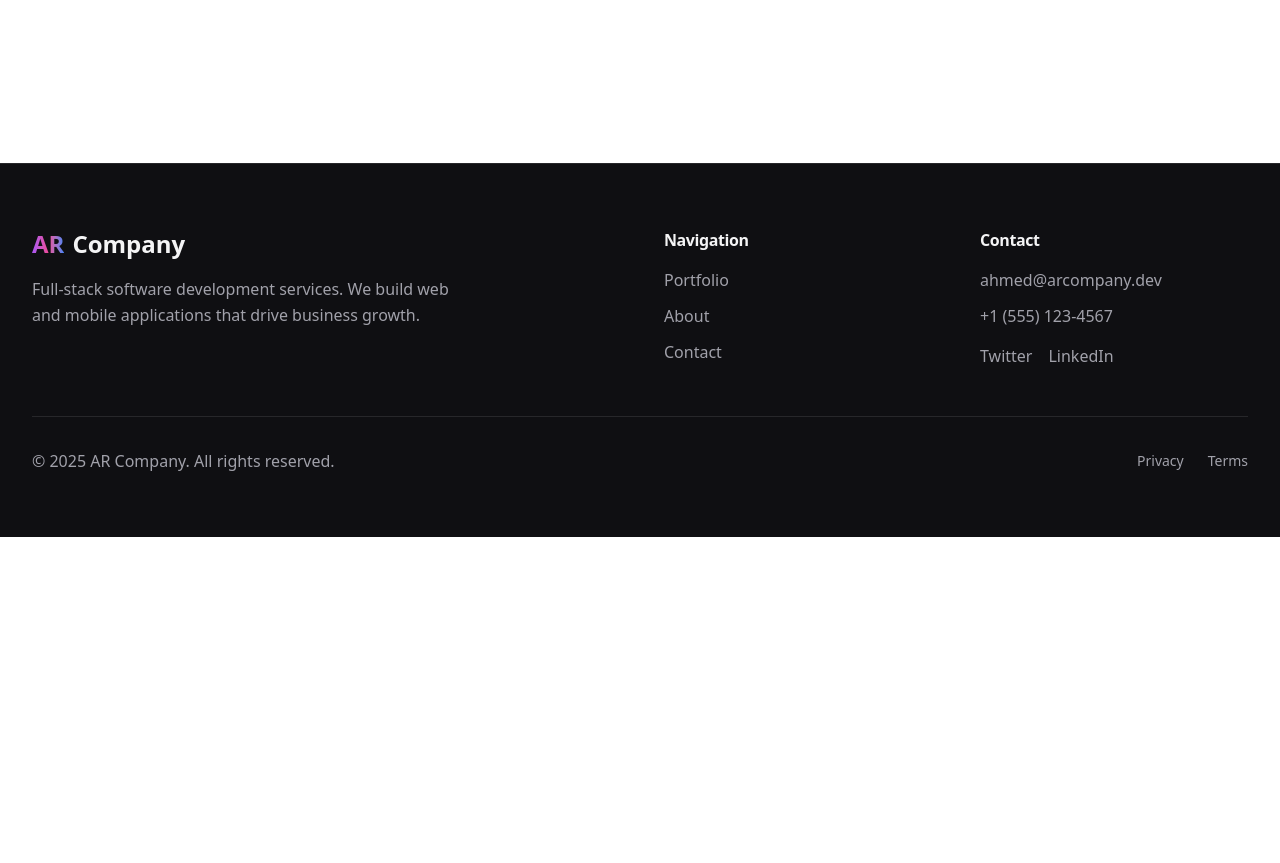
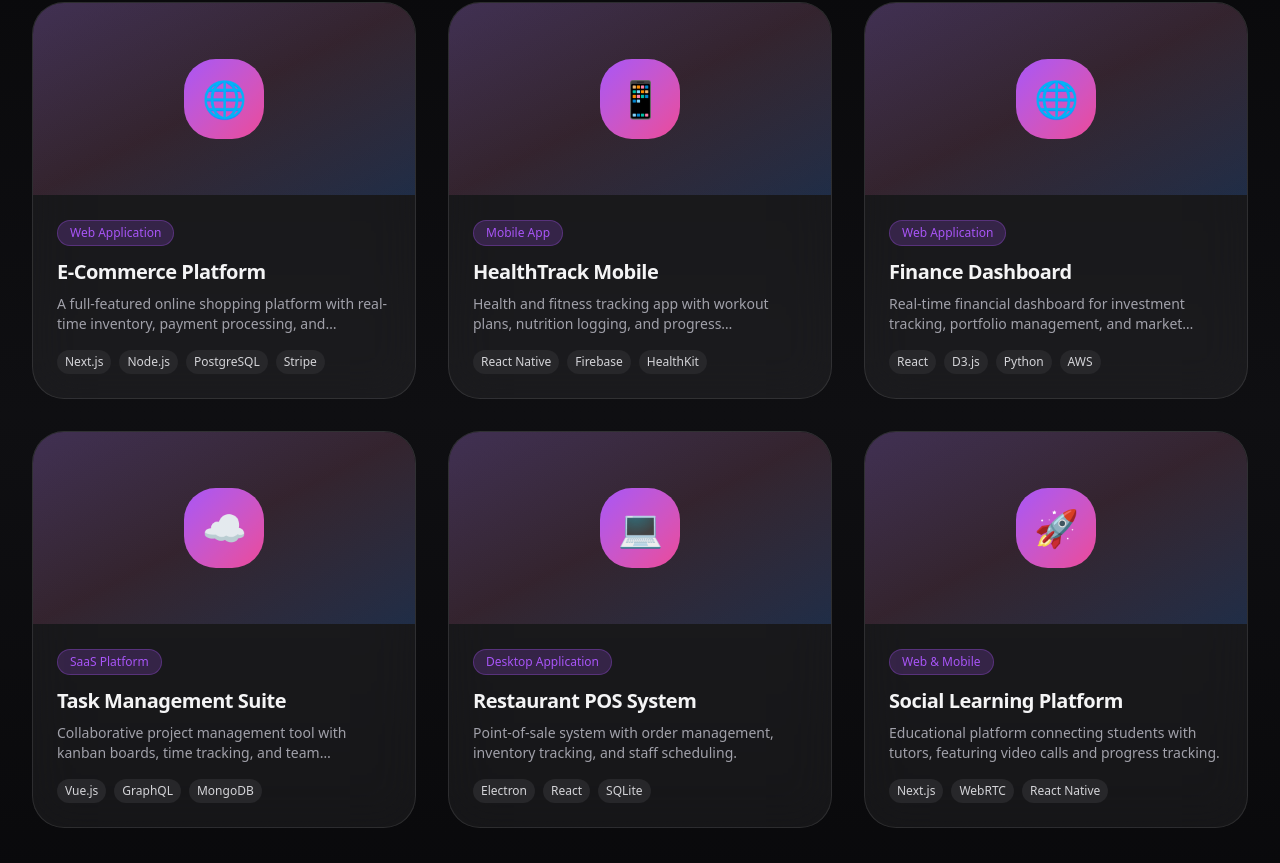
Before and after one commit to happy-code-vector/AR_company_site, a Next.js app: page /portfolio in a window 1280 px wide. Before the commit this address had no page. Shown: the part 717-1580 px from the top of the page. Before the commit the page ends 1254 px from the top, so only its background shows below. Built offline with nearby package versions, Linux system fonts and the light colour scheme.

Commit message:
fix: temp content for portfolios

```diff
--- /dev/null
+++ b/app/portfolio/page.tsx
@@ -0,0 +1,80 @@
+import { Metadata } from 'next'
+import { getMDXBySlug } from '@/lib/mdx'
+import Hero from '@/components/sections/Hero'
+import Card from '@/components/ui/Card'
+import Badge from '@/components/ui/Badge'
+
+export const metadata: Metadata = {
+  title: 'Portfolio - AR Company',
+  description: 'Explore our portfolio of web and mobile applications built for clients across various industries.',
+}
+
+export default async function PortfolioPage() {
+  const data = await getMDXBySlug('portfolio', 'portfolio')
+
+  return (
+    <>
+      {data && (
+        <Hero
+          headline={data.frontmatter.title}
+          subheadline={data.frontmatter.subtitle}
+        />
+      )}
+
+      {data && (
+        <section className="py-24 relative">
+          <div className="absolute inset-0 bg-gradient-to-b from-dark-950 via-dark-900 to-dark-950" />
+          <div className="container relative z-10">
+            <div className="grid grid-cols-1 md:grid-cols-2 lg:grid-cols-3 gap-8">
+              {data.frontmatter.products.map((product: any, index: number) => (
+                <Card key={index} variant="glass" className="group overflow-hidden p-0">
+                  {/* Product Image */}
+                  <div className="relative h-48 bg-gradient-to-br from-dark-700 to-dark-800 overflow-hidden">
+                    <div className="absolute inset-0 bg-gradient-to-br from-accent-purple/20 via-accent-pink/10 to-accent-blue/20" />
+                    {/* Mock image placeholder */}
+                    <div className="absolute inset-0 flex items-center justify-center">
+                      <div className="w-20 h-20 rounded-2xl bg-gradient-to-br from-accent-purple to-accent-pink flex items-center justify-center">
+                        <span className="text-4xl">
+                          {product.category === 'Mobile App' ? '📱' :
+                           product.category === 'Web Application' ? '🌐' :
+                           product.category === 'SaaS Platform' ? '☁️' :
+                           product.category === 'Desktop Application' ? '💻' :
+                           product.category === 'Web & Mobile' ? '🚀' : '📦'}
+                        </span>
+                      </div>
+                    </div>
+                    {/* Hover overlay */}
+                    <div className="absolute inset-0 bg-dark-950/60 opacity-0 group-hover:opacity-100 transition-opacity duration-300 flex items-center justify-center">
+                      <span className="text-white font-medium">View Project →</span>
+                    </div>
+                  </div>
+
+                  {/* Product Info */}
+                  <div className="p-6">
+                    <Badge color="purple" className="mb-3">{product.category}</Badge>
+                    <h3 className="text-xl font-semibold text-light-100 mb-2 group-hover:text-accent-purple transition-colors">
+                      {product.title}
+                    </h3>
+                    <p className="text-light-400 text-sm mb-4 line-clamp-2">
+                      {product.description}
+                    </p>
+                    <div className="flex flex-wrap gap-2">
+                      {product.technologies.map((tech: string, i: number) => (
+                        <span
+                          key={i}
+                          className="text-xs px-2 py-1 rounded-full bg-dark-700 text-light-300"
+                        >
+                          {tech}
+                        </span>
+                      ))}
+                    </div>
+                  </div>
+                </Card>
+              ))}
+            </div>
+          </div>
+        </section>
+      )}
+    </>
+  )
+}
--- /dev/null
+++ b/content/portfolio/portfolio.mdx
@@ -0,0 +1,41 @@
+---
+title: "Our Portfolio"
+subtitle: "Explore the products and solutions we've built for our clients"
+products:
+  - title: "E-Commerce Platform"
+    description: "A full-featured online shopping platform with real-time inventory, payment processing, and customer analytics."
+    category: "Web Application"
+    technologies: ["Next.js", "Node.js", "PostgreSQL", "Stripe"]
+    image: "/images/portfolio/ecommerce.jpg"
+    link: "#"
+  - title: "HealthTrack Mobile"
+    description: "Health and fitness tracking app with workout plans, nutrition logging, and progress visualization."
+    category: "Mobile App"
+    technologies: ["React Native", "Firebase", "HealthKit"]
+    image: "/images/portfolio/healthtrack.jpg"
+    link: "#"
+  - title: "Finance Dashboard"
+    description: "Real-time financial dashboard for investment tracking, portfolio management, and market analysis."
+    category: "Web Application"
+    technologies: ["React", "D3.js", "Python", "AWS"]
+    image: "/images/portfolio/finance.jpg"
+    link: "#"
+  - title: "Task Management Suite"
+    description: "Collaborative project management tool with kanban boards, time tracking, and team communication."
+    category: "SaaS Platform"
+    technologies: ["Vue.js", "GraphQL", "MongoDB"]
+    image: "/images/portfolio/tasks.jpg"
+    link: "#"
+  - title: "Restaurant POS System"
+    description: "Point-of-sale system with order management, inventory tracking, and staff scheduling."
+    category: "Desktop Application"
+    technologies: ["Electron", "React", "SQLite"]
+    image: "/images/portfolio/pos.jpg"
+    link: "#"
+  - title: "Social Learning Platform"
+    description: "Educational platform connecting students with tutors, featuring video calls and progress tracking."
+    category: "Web & Mobile"
+    technologies: ["Next.js", "WebRTC", "React Native"]
+    image: "/images/portfolio/learning.jpg"
+    link: "#"
+---
```
